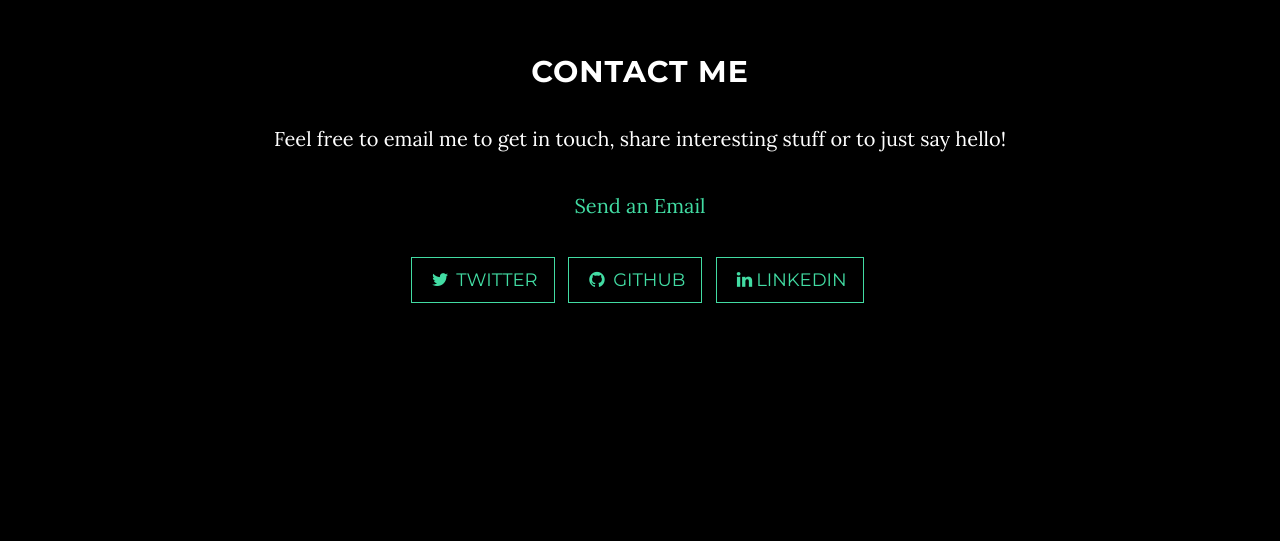
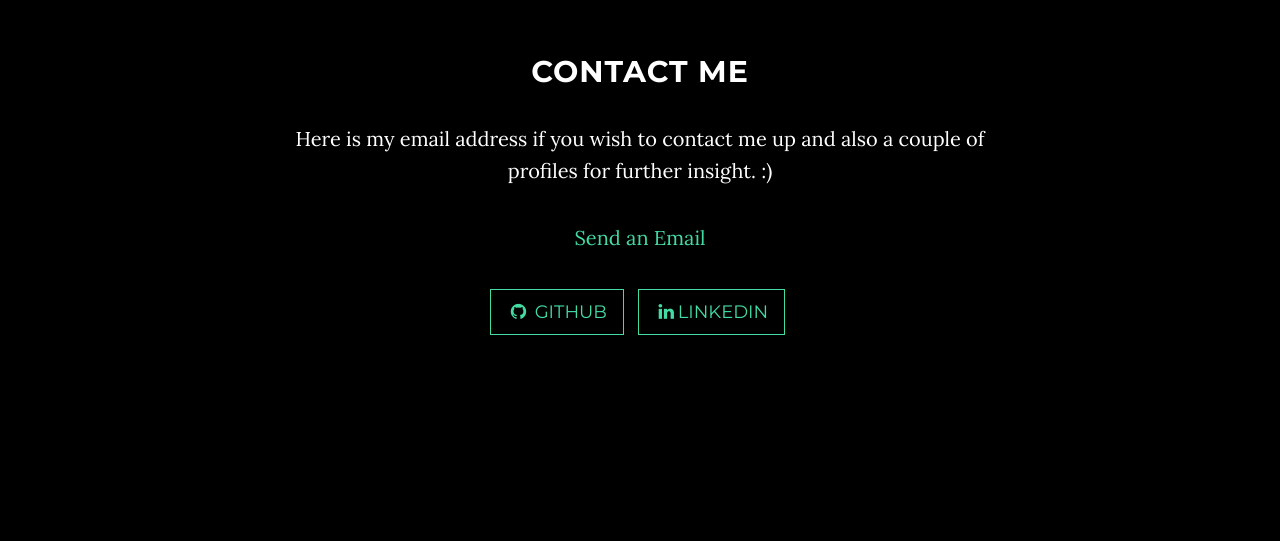
Before and after one commit to Prathyum/prathyum.github.io, a website: page index.html in a window 1280 px wide. Shown: the part 2396-2937 px from the top of the page. Drawn offline with nearby package versions, Linux system fonts and the light colour scheme; some packages are replaced by stand-ins of ours.

Commit message:
Minor edits

```diff
--- a/index.html
+++ b/index.html
@@ -121,13 +121,11 @@
         <div class="row">
             <div class="col-lg-8 col-lg-offset-2">
                 <h2>Contact Me</h2>
-                <p>Feel free to email me to get in touch, share interesting stuff or to just say hello!</p>
+                <p>Here is my email address if you wish to contact me up and also a couple of profiles for further insight. :)</p>
                 <p><a href = "mailto:prathyum97@gmail.com">Send an Email</a>
                 </p>
                 <ul class="list-inline banner-social-buttons">
-                    <li>
-                        <a href="https://twitter.com/prathyum" class="btn btn-default btn-lg"><i class="fa fa-twitter fa-fw"></i> <span class="network-name">Twitter</span></a>
-                    </li>
+
                     <li>
                         <a href="https://github.com/prathyum" class="btn btn-default btn-lg"><i class="fa fa-github fa-fw"></i> <span class="network-name">Github</span></a>
                     </li>
```
